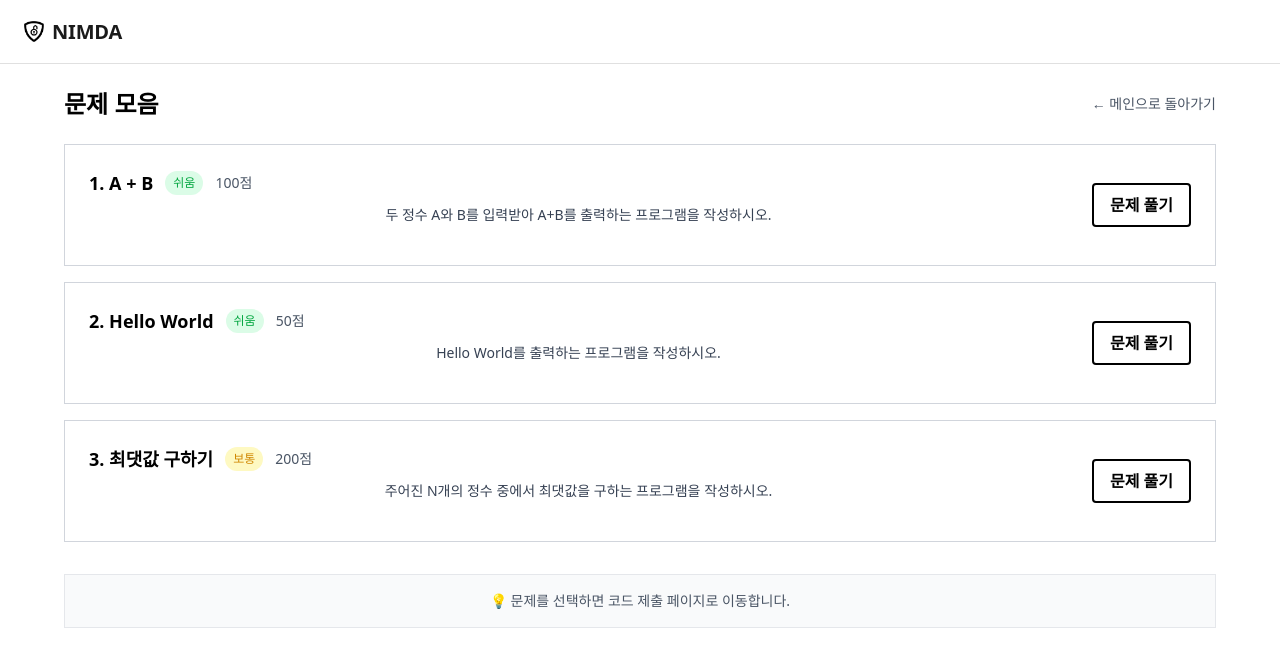
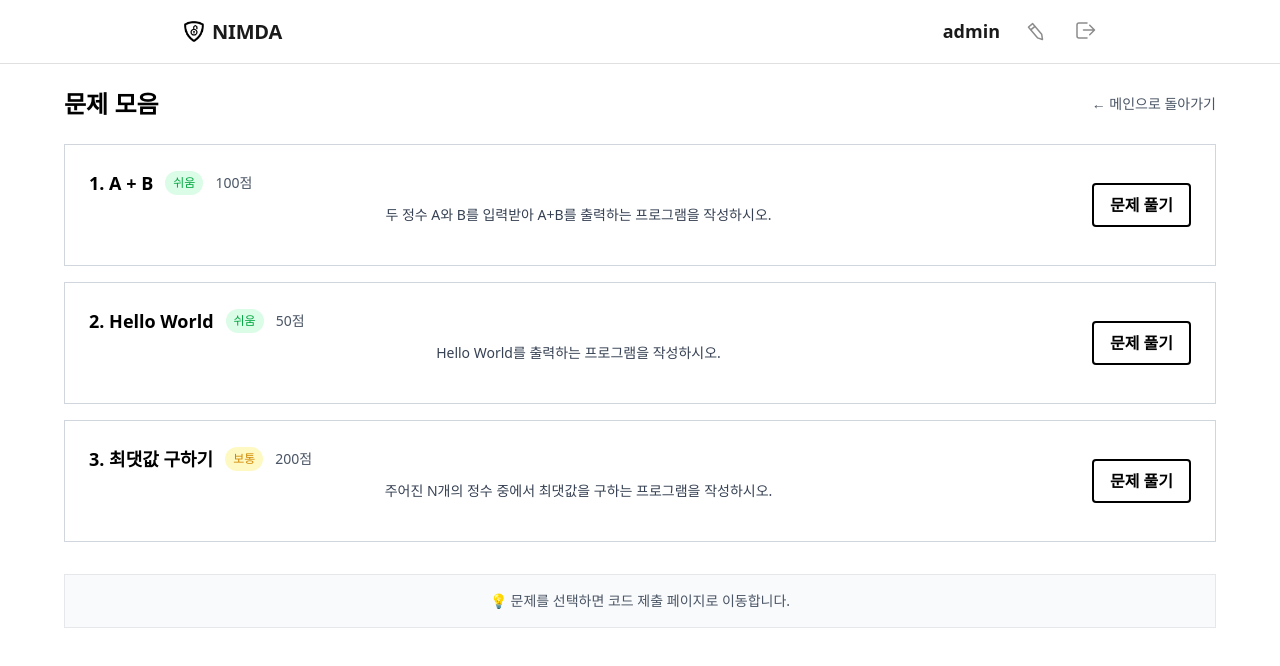
Before and after one commit to novvvv/NimdaPage, a React (Vite) app in the folder NimdaConFrontEnd/: page /problems in a window 1280 px wide. Shown: the top 666 px of the page. Built offline with nearby package versions, Linux system fonts and the light colour scheme; a web font is replaced by a local one.

Commit message:
test. test

```diff
--- a/NimdaConFrontEnd/src/components/Layout/Header/NavBar.tsx
+++ b/NimdaConFrontEnd/src/components/Layout/Header/NavBar.tsx
@@ -1,11 +1,13 @@
 import React from "react";
 import Logo from "@/components/icons/Logo";
+import Right from "./UserName";
 
 const NavBar: React.FC = () => {
   return (
     <nav className="fixed top-0 left-0 right-0 z-50 h-16 border-b border-[#E0E0E0] bg-white">
-      <div className="h-full px-4 xl:px-6 max-w-7xl mx-auto flex items-center justify-between">
+      <div className="h-full w-3/4 px-4 xl:px-6 mx-auto flex items-center justify-between">
         <Logo />
+        <Right />
       </div>
     </nav>
   );
--- a/NimdaConFrontEnd/src/domains/User/Login/Page/index.tsx
+++ b/NimdaConFrontEnd/src/domains/User/Login/Page/index.tsx
@@ -1,6 +1,6 @@
 import "@/App.css";
 import BlackButton from "@/components/Button/Black";
-import Layout from "@/components/Layout/Layout";
+import Layout from "@/components/Layout";
 import { useState } from "react";
 import { useNavigate } from "react-router-dom";
 import { Input } from "@/components/Input";
--- a/NimdaConFrontEnd/src/domains/User/Register/index.tsx
+++ b/NimdaConFrontEnd/src/domains/User/Register/index.tsx
@@ -1,6 +1,6 @@
 import "@/App.css";
 import BlackButton from "@/components/Button/Black";
-import Layout from "@/components/Layout/Layout";
+import Layout from "@/components/Layout";
 import { useState } from "react";
 import { useNavigate } from "react-router-dom";
 import { Input } from "@/components/Input";
@@ -27,7 +27,6 @@ function LogInPage() {
         <h1 className="text-3xl font-bold mb-12">NIMDA CON</h1>
         <div className="text-xl font-bold mb-4">회원가입</div>
         <form onSubmit={handleLogin} className="flex flex-col gap-4">
-
           <Input placeholder="아이디" />
           <Input placeholder="비밀번호z" />
 
```
Also changed, not shown: NimdaConFrontEnd/src/App.tsx (+10 -4 lines).
